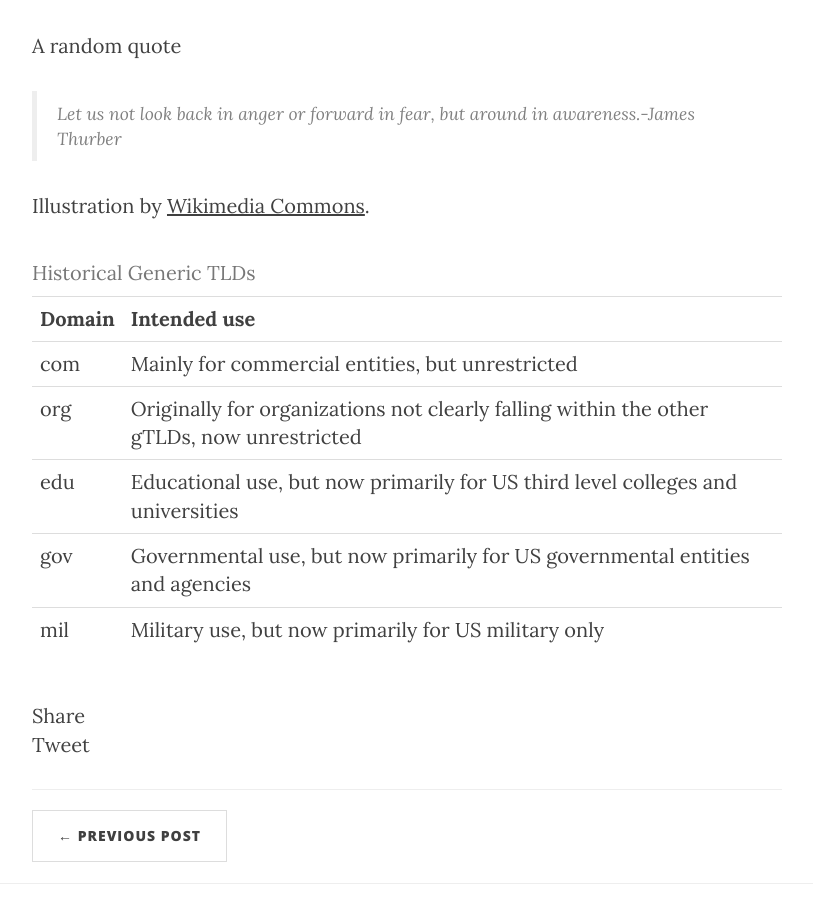
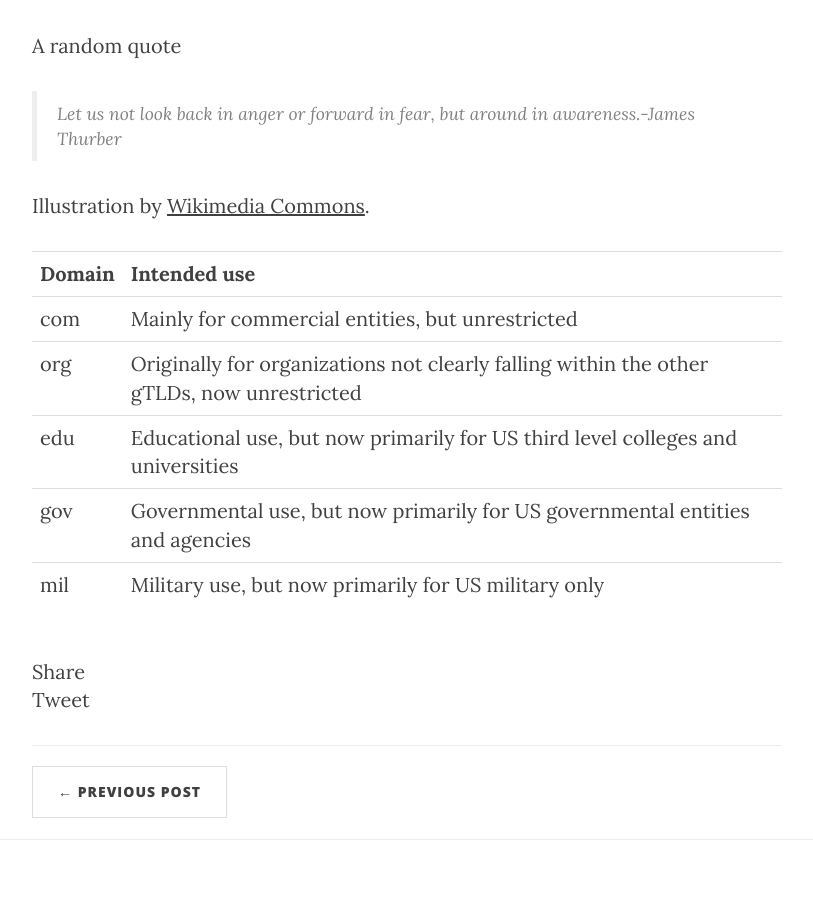
Before and after one commit to svijaykoushik/blog, a Jekyll site: the page built from _posts/2017-11-16-sbi-rebranded.markdown, in a window 1280 px wide and 900 px high, scrolled down 4037 px. Shown: the whole window, without its empty margins (233-1046 px from the left). Built offline with Jekyll 4.4.1, drawn with Linux system fonts in a browser that asks for light colours; nearby versions of some CDN libraries; comment, search, counter and statistics services are not loaded.

Commit message:
testing table layout

```diff
--- a/_posts/2017-11-16-sbi-rebranded.markdown
+++ b/_posts/2017-11-16-sbi-rebranded.markdown
@@ -34,7 +34,6 @@ The traditional phishing involves the scammer sending an email informing that th
 <h3>FYI on gTLDs</h3>
 <p>
 	<table>
-		<caption>Historical Generic TLDs</caption>
 		<tr>
 			<th>Domain</th>
 			<th>Intended use</th>
```
